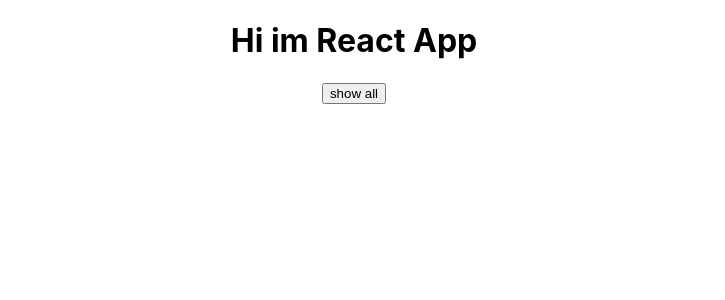
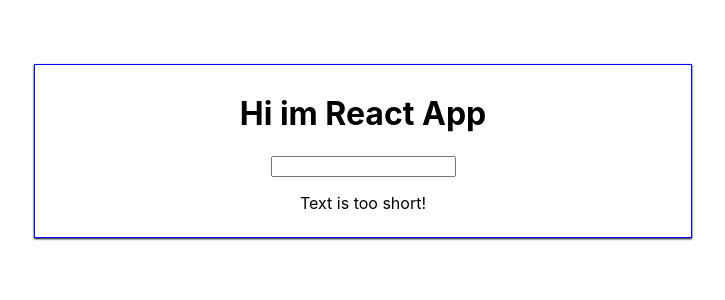
Before and after one commit to shaico92/reactBeginner, a React (Create React App) app: page / in a window 1280 px wide. Shown: the top 300 px of the page, without its empty margins (286-1011 px from the left). Built offline with nearby package versions, Linux system fonts and the light colour scheme.

Commit message:
this is second assignment

```diff
--- a/src/App.js
+++ b/src/App.js
@@ -2,75 +2,34 @@
 //import logo from './logo.svg';
 import './App.css';
 
-import Person from './Person/Person';
+import Char from './Char/Char';
+import Validation from './Validation/Validation';
 
 
 class App extends Component  {
 
+  state={
 
-state = {
-  showPersons : false,
-persons: [
-    {id : 'segma1',name: 'makore', age :23},
-    {id : 'segma2',name: 'sha1', age :21},
-    {id : 'segma3',name: 'sha2', age :24},
-    {id : 'segma4',name: 'sha3', age :26}
+      userInput : ''
 
-]
+  }
+
+  deleteChrHandler= (i) =>{
+        const text = this.state.userInput.split('');
+        text.splice(i,1);
+        const updatedText = text.join('');
+        this.setState({userInput : updatedText});
+  }
 
 
+  strLngth = (event)=>{
 
-}
+      this.setState({userInput : event.target.value})
 
 
+  }
 
-
-deletePersonHandler = (indexP)=>{
-
-  const persons = [...this.state.persons]
-
-  persons.splice(indexP,1);
-  this.setState({persons: persons});
-
-
-  ;
- }
-  togglePersonsHandler = ()=>{
-
-
-      const doesShow = this.state.showPersons;
-         this.setState({showPersons : !doesShow})
-    }
-
-    nameChangedHandler = (event, id)=> {
-          const personIndex = this.state.persons.findIndex(p=>{
-            return p.id ===id;
-
-          });
-
-          const person = {
-            ...this.state.persons[personIndex]
-          };
-
-          //this is the same as lines 51-53
-          //const person = Object.assign({},this.state.persons[personIndex])
-
-          person.name = event.target.value;
-
-          const persons = [...this.state.persons];
-          persons[personIndex]=person;
-
-          this.setState({persons: persons});
-
-    }
-
-
-
-
-
-render()
-{
-  const style = {
+   style = {
     backgroundColor : 'white',
     font: 'inherit',
 
@@ -82,38 +41,44 @@
     width : '50%',
     cursor: 'pointer'
   }
-  let persons = null;
-  if (this.state.showPersons) {
-    persons = (
-<div>
-  {this.state.persons.map((person,index)=>{
-    return <Person style={style}
-    click={()=>this.deletePersonHandler(index)}
-      name= {person.name}
-       age ={person.age}
-       key = {person.id}
-       changed={(event)=>this.nameChangedHandler(event, person.id)}
-       />
-  })}
 
-      </div>
-    );
 
-  }
+
+render()
+{
+const charList =this.state.userInput.split('').map((chrl,i)=>{
+  return <Char character ={chrl}
+                  key = {i}
+                  clicked={()=>this.deleteChrHandler(i)}/>
+})
+
+
+
+
   return (
-    <div className="App">
+    <div className="App" style={this.style}>
 
       <div>
         <h1>Hi im React App</h1>
-      <button onClick={this.togglePersonsHandler}>show all</button>
-      {/*renders the person var*/}
-      {persons}
+      <div>
+
+      <p>{this.state.userInput}</p>
+        <input type='text'
+         onChange={this.strLngth}
+         value={this.state.userInput}/>
+
+          <Validation inputLngth={this.state.userInput.length}/>
+
+        {charList}
+      </div>
+
       </div>
 
 
       </div>
   );
     }
+
 }
 
 export default App;
--- /dev/null
+++ b/src/Char/Char.css
@@ -0,0 +1,7 @@
+.forChar{
+        display: inline-block;
+        padding: 16px;
+        margin: 16px;
+        border: 1px solid black;
+        text-align: center;
+}
--- /dev/null
+++ b/src/Char/Char.js
@@ -0,0 +1,23 @@
+
+import React from 'react'
+
+import  './Char.css'
+
+
+
+
+const Char =props=>{
+ return(
+
+    <div className='forChar' onClick={props.clicked}>
+
+        {props.character}
+
+    </div>
+
+
+  )
+}
+
+
+export default Char;
--- a/src/Person/Person.css
+++ /dev/null
@@ -1,6 +0,0 @@
-.btn {
-    margin-right: 100%;
-
-
-
-  }
--- a/src/Person/Person.js
+++ /dev/null
@@ -1,31 +0,0 @@
-import React from 'react';
-
-
-import  './Person.css'
-
-import xBtn from '../xButton.png'
-const Person = (props)=>{
-
-    return(
-
-      <div style={props.style} >
-        <img onClick={props.click} className='btn' src={xBtn}></img>
-    <p  >  i am {props.name} and i  am {props.age} years old</p>
-
-    <p>{props.children}</p>
-    <input type='text' onChange={props.changed} value={props.name}></input>
-
-
-      </div>
-
-
-
-
-    );
-
-
-
-}
-
-
-export default Person;
--- /dev/null
+++ b/src/Validation/Validation.js
@@ -0,0 +1,35 @@
+
+import React from 'react'
+
+
+
+
+
+
+const Validation =props=>{
+
+  const reqSize = 7;
+  let validatioMsg = 'Text Long enough!'
+
+  if (props.inputLngth<reqSize) {
+
+    validatioMsg = 'Text is too short!'
+  } else{
+
+  }
+
+
+  return(
+
+    <div>
+
+        <p>{validatioMsg}</p>
+
+    </div>
+
+
+  )
+}
+
+
+export default Validation;
```
